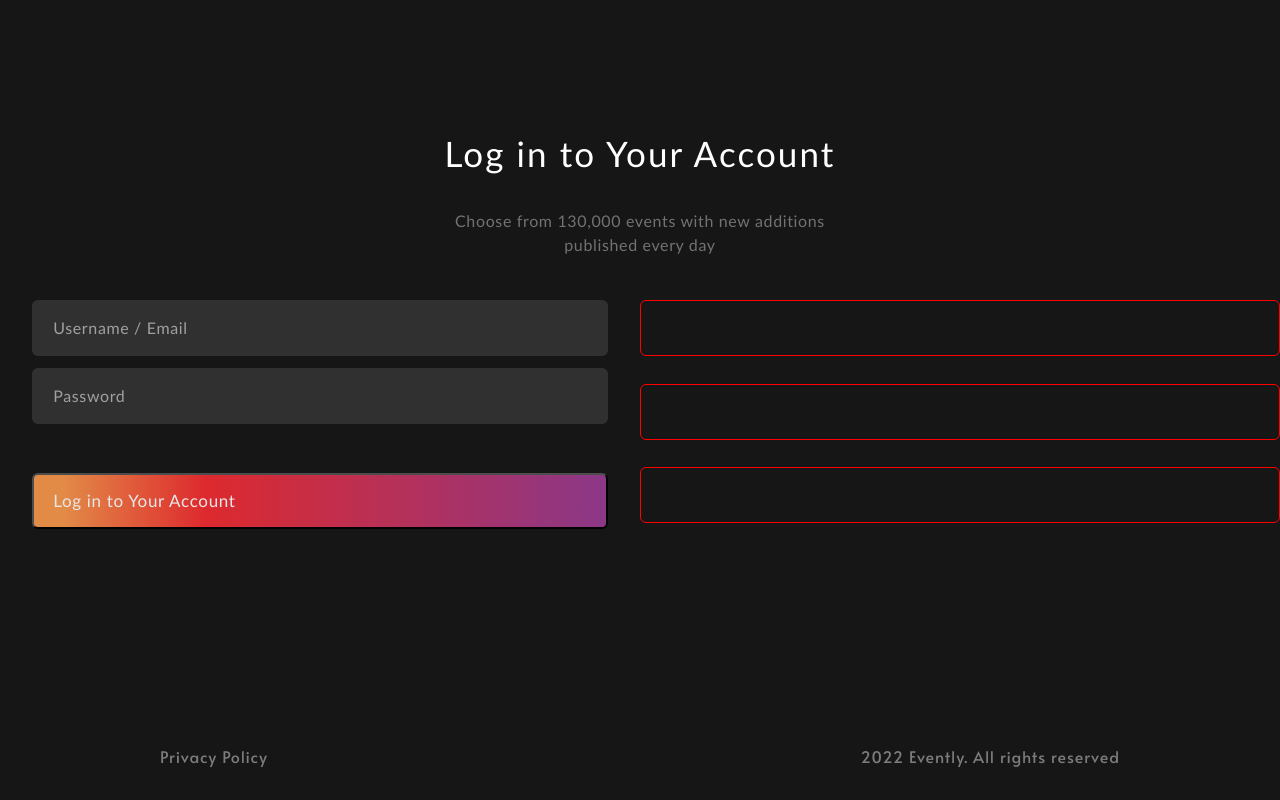
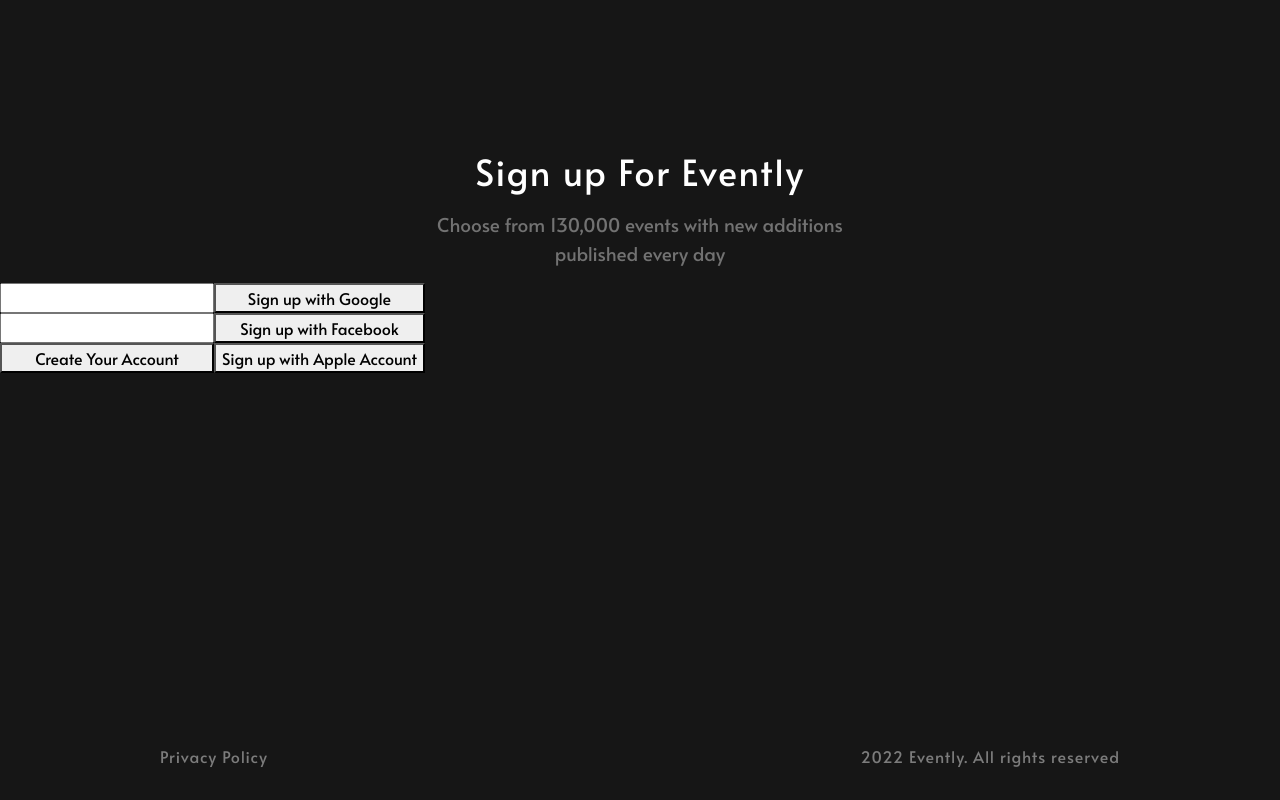
Before and after one commit to FakeTicTac/Eventy-Vue, a Vue app in the folder eventy-vue/: page /signup in a window 1280 px wide. Built offline with nearby package versions, Linux system fonts and the light colour scheme.

Commit message:
Signup Page Design

```diff
--- a/eventy-vue/src/assets/css/variables.css
+++ b/eventy-vue/src/assets/css/variables.css
@@ -4,6 +4,7 @@
     --background-secondary: #303030;
     --text-primary: #FFFFFF;
     --text-secondary: #7C7C7C;
+    --text-tertiary: #727272;
     --base-gradient: linear-gradient(to right, #F9984D 5%, #F32C31 30%, #983C95);
 
     --base-font-family: 'Alata', sans-serif;
--- a/eventy-vue/src/main.ts
+++ b/eventy-vue/src/main.ts
@@ -38,6 +38,7 @@
     faArrowLeft,
     );
 
+
 // Create Application With Neccessary Extensions.
 const app = createApp(App)
     .use(router)
--- a/eventy-vue/src/views/Account/Signup.vue
+++ b/eventy-vue/src/views/Account/Signup.vue
@@ -1,39 +1,32 @@
 
 <template>
 
-  <div class="login__container">
+  <div class="page__container">
+
     <AuthenticationHeader />
 
-    <div class="main">
+    <div class="signup__container">
 
-      <div class="login__description">
-        <h1 class="login__description-action">Log in to Your Account</h1>
-        <p class="login__description-promotion">Choose from 130,000 events with new additions<br>published every day</p>
+      <div class="signup__description-block">
+        <h1 class="description-block__action">Sign up For Evently</h1>
+        <p class="description-block__promotion">Choose from 130,000 events with new additions<br>published every day</p>
       </div>
 
-      <div class="collection">
-        <div class="item left">
-          <div class="login__input-field">
-            <input class="input-field" type="text" placeholder="Username / Email" />
-            <input class="input-field" type="text" placeholder="Password" />
-          </div>
-          <div class="login__submit">
-            <button>Log in to Your Account</button>
-          </div>
+      <div class="input__container">
+        <div class="input__fields">
+          <input class="field" type="text" />
+          <input class="field" type="text" />
+          <button>Create Your Account</button>
         </div>
-        <div class="item right">
-          <div class="social-media-link">
-
-          </div>
-          <div class="social-media-link">
-
-          </div>
-          <div class="social-media-link">
-
-          </div>
+        <div class="social__signup">
+          <button>Sign up with Google</button>
+          <button>Sign up with Facebook</button>
+          <button>Sign up with Apple Account</button>
         </div>
       </div>
+
     </div>
+
     <Footer />
 
   </div>
@@ -42,7 +35,7 @@
 
 
 <script lang="ts">
-import AuthenticationHeader from "../../components/account/AuthenticationHeader.vue";
+  import AuthenticationHeader from "../../components/account/AuthenticationHeader.vue";
 
   export default { components: { AuthenticationHeader } };
 
@@ -51,127 +44,77 @@
 
 <style scoped>
 
-  .login__container {
+  .page__container {
     height: 100vh;
     display: flex;
     flex-direction: column;
     background: var(--background-primary);
+    color: var(--text-primary);
+    font-family: var(--base-font-family);
   }
 
-  .main {
+  .signup__container {
     flex: 1 1 auto;
   }
 
-  .login__description {
+  .signup__description-block {
     display:flex;
-    margin: 0 2em 0 2em;
     flex-direction: column;
+    margin-top: 4.5rem;
     text-align: center;
-    margin-top: 4.5rem;
     color: var(--text-primary);
   }
 
-  .login__description-action {
-    font-size: 35px;
-    font-weight: 500;
-    letter-spacing: 0.06em;
-    font-family:'Trebuchet MS', 'Lucida Sans Unicode', 'Lucida Grande', 'Lucida Sans', Arial, sans-serif;
+  .description-block__action {
+    margin-top: 1.1rem;
+    font-size: 36px;
+    letter-spacing: 0.11rem;
   }
 
-  .login__description-promotion {
-    margin-top: 1.7rem;
-    font-size: 16px;
-    font-weight: 550;
-    letter-spacing: 0.04em;
-    color: #727272;
-    font-family:'Trebuchet MS', 'Lucida Sans Unicode', 'Lucida Grande', 'Lucida Sans', Arial, sans-serif;
+  .description-block__promotion {
+    margin-top: 0.6rem;
+    font-size: 19px;
+    color: var(--text-tertiary);
   }
 
-  .collection {
+  .input__container {
     display: flex;
     flex-direction: row;
   }
 
-  .left {
+  .input__fields {
     display: flex;
     flex-direction: column;
   }
 
-  .item {
-    display: flex;
-    width: 30%;
-    flex-direction: column;
-    color: #FFFFFF;
-    width: 100%;
-  }
-
-.login__input-field {
-    display: flex;
-    flex-direction: column;
-    margin: 1em 2em 0 2em;
-  }
-
-  input::placeholder {
-    color: #A0A0A0;
-    font-weight: 500;
-    letter-spacing: 0.04em;
-    padding-left: 1.2rem;
-    font-family:'Trebuchet MS', 'Lucida Sans Unicode', 'Lucida Grande', 'Lucida Sans', Arial, sans-serif;
-  }
-
-  .input-field {
-    margin-top: 0.7em;
-    height: 3.5rem;
-    border-radius: 6px;
-    border: none;
-    background-color: #303030;
-  }
-
-  .login__submit {
-    margin: 3.1em 2em 0 2em;
-  }
-
-  .login__submit > button {
-    height: 3.5rem;
-    width: 100%;
-    border-radius: 6px;
-    background: var(--base-gradient);
-    color: var(--text-primary);
-    padding-left: 1.2rem;
-    text-align: left;
-    font-weight: 500;
-    font-size: 17px;
-    letter-spacing: 0.04em;
-    opacity: 90%;
-    font-family:'Trebuchet MS', 'Lucida Sans Unicode', 'Lucida Grande', 'Lucida Sans', Arial, sans-serif;
-  }
-
-  .social-media-link {
-    margin-top: 1.7em;
-    height: 3.5rem;
-    width: 100%;
-    border-radius: 6px;
-    border: 1px solid red;
-    background-color: none;
-  }
-
-  @media only screen and (max-width: 768px) {
-    .item {
-      display: flex;
-      flex-direction: row;
-      width: 100%;
-    }
-
-    .collection {
+  .social__signup {
       display: flex;
       flex-direction: column;
     }
 
-    .left {
-      display: flex;
+  @media only screen and (max-width: 768px) {
+
+    .signup__description-block {
+      margin-top: 5.2rem;
+      color: var(--text-primary);
+    }
+
+    .description-block__promotion {
+      margin-top: 2.7rem;
+      letter-spacing: 0.04em;
+      color: var(--text-tertiary);
+      font-size: 17px;
+      font-weight: 500;
+    }
+
+    .input__container {
       flex-direction: column;
     }
 
+    .social__signup {
+      display: flex;
+      flex-direction: row;
+    }
   }
 
 </style>
```
